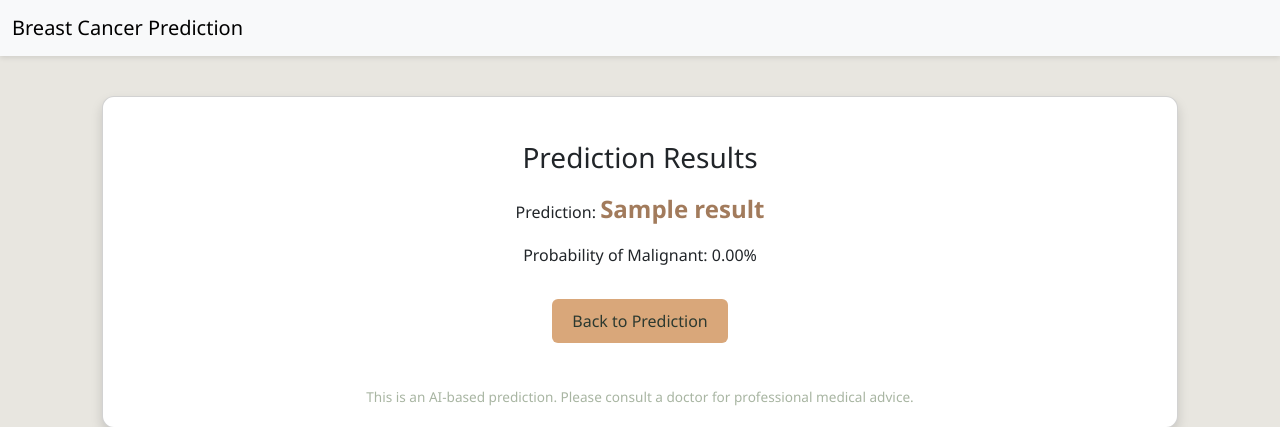
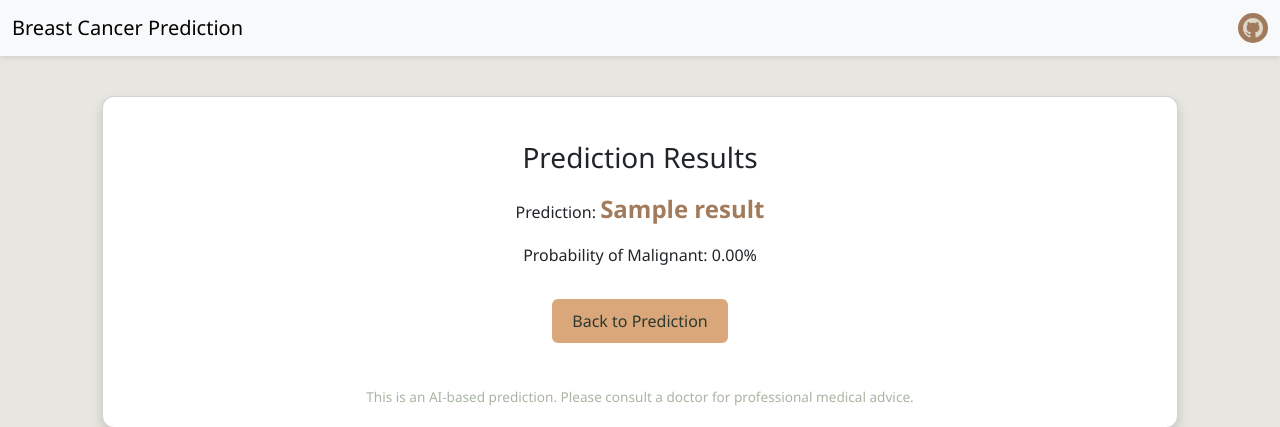
Before and after one commit to ShubhamAIML/Breast-Cancer-Prediction-with-Logistic-Regression, a Flask app: template templates/result.html in a window 1280 px wide. Shown: the top 427 px of the page. Run offline with Flask 3, Linux system fonts and the light colour scheme; the template is opened without the code that fills it: most values are stand-ins (such as "Sample title", 1, 10 or a date in 2020).

Commit message:
Update result.html

```diff
--- a/templates/result.html
+++ b/templates/result.html
@@ -14,6 +14,13 @@
     <nav class="navbar navbar-expand-lg navbar-light bg-light">
         <div class="container-fluid">
             <a class="navbar-brand" href="/">Breast Cancer Prediction</a>
+            <div class="ms-auto d-flex align-items-center">
+                <a href="https://github.com/ShubhamAIML" class="github-btn" title="Visit My GitHub" target="_blank">
+                    <svg width="20" height="20" viewBox="0 0 16 16" fill="#DCD7C9" aria-hidden="true">
+                        <path d="M8 0C3.58 0 0 3.58 0 8c0 3.54 2.29 6.53 5.47 7.59.4.07.55-.17.55-.38 0-.19-.01-.82-.01-1.49-2.01.37-2.53-.49-2.69-.94-.09-.23-.48-.94-.82-1.13-.28-.15-.68-.52-.01-.53.63-.01 1.08.58 1.23.82.72 1.21 1.87.87 2.33.66.07-.52.28-.87.51-1.07-1.78-.2-3.64-.89-3.64-3.95 0-.87.31-1.59.82-2.15-.08-.2-.36-1.02.08-2.12 0 0 .67-.21 2.2.82.64-.18 1.32-.27 2-.27.68 0 1.36.09 2 .27 1.53-1.04 2.2-.82 2.2-.82.44 1.1.16 1.92.08 2.12.51.56.82 1.27.82 2.15 0 3.07-1.87 3.75-3.65 3.95.29.25.54.73.54 1.48 0 1.07-.01 1.93-.01 2.2 0 .21.15.46.55.38A8.013 8.013 0 0016 8c0-4.42-3.58-8-8-8z"/>
+                    </svg>
+                </a>
+            </div>
         </div>
     </nav>
 
```
